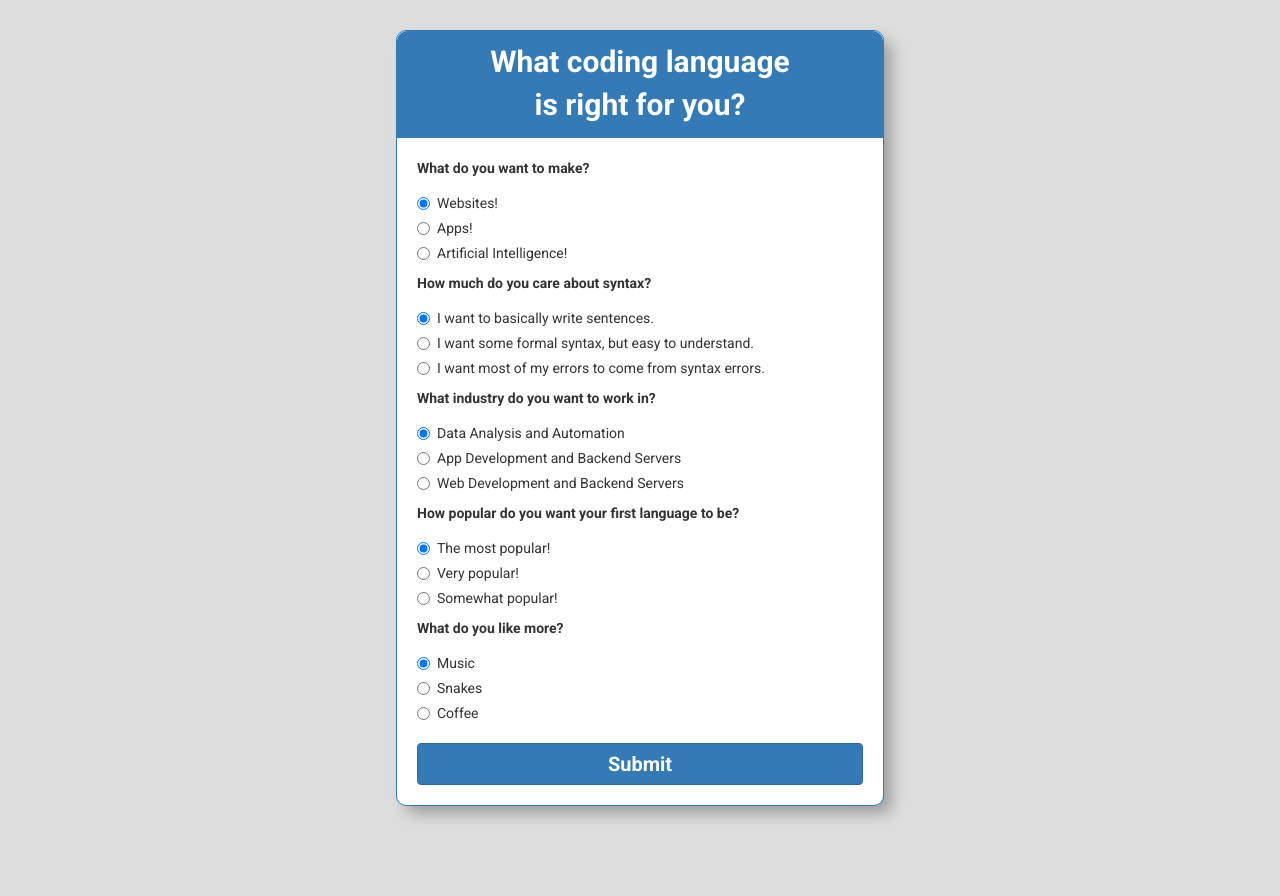
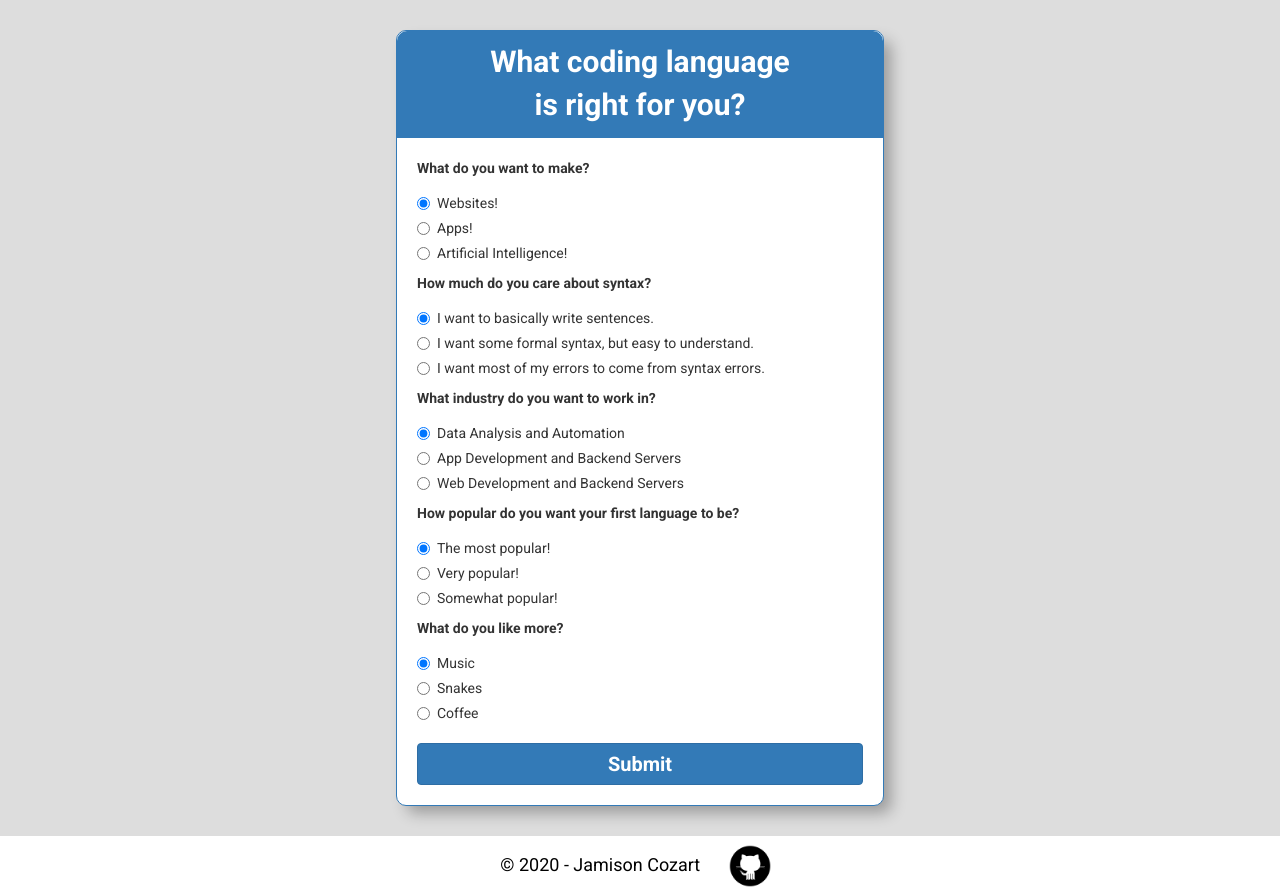
Before and after one commit to jamisoncozart/Programming-Language-Suggester, a plain HTML site: page index.html in a window 1280 px wide. Before the commit the page ends 836 px from the top, so only its background shows below. Drawn offline with Linux system fonts and the light colour scheme.

Commit message:
Add footer and github repo link

```diff
--- a/css/styles.css
+++ b/css/styles.css
@@ -1,7 +1,13 @@
+html {
+  min-height: 100vh;
+}
+
 body {
   text-align: center;
   background-color: #ddd;
   font-family: 'Roboto', sans-serif;
+  min-height: 100vh;
+  position: relative;
 }
 
 form {
@@ -20,6 +26,7 @@ form {
   -moz-box-shadow: 9px 9px 15px -2px rgba(0,0,0,0.3);
   box-shadow: 9px 9px 15px -2px rgba(0,0,0,0.3);
   border-radius: 10px;
+  margin-bottom: 90px;
 }
 
 .panel-heading {
@@ -168,6 +175,22 @@ tr:nth-child(even) {
   font-weight: bold;
 }
 
+footer {
+  background-color: #fff;
+  color: #000;
+  width: 100%;
+  font-size: 18px;
+  position: absolute;
+  bottom: 0;
+  left: 0;
+}
+
+footer img {
+  height: 50px;
+  width: auto;
+  margin-left: 20px;
+}
+
 /* Initially Hidden */
 #survey {
   display: none;
--- a/index.html
+++ b/index.html
@@ -192,5 +192,6 @@
         </div>
       </div>
     </div>
+    <footer>&copy; 2020 - Jamison Cozart <a href="https://github.com/jamisoncozart/Programming-Language-Suggester"><img src="img/github.png" alt="Picture of github logo"></a></footer>
   </body>
 </html>
```
Also changed, not shown: img/github.png (added).
